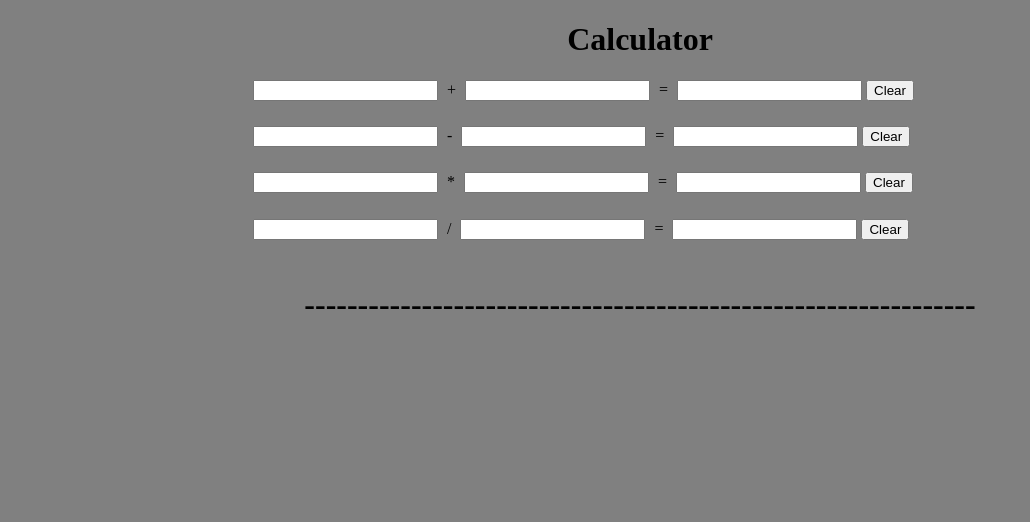
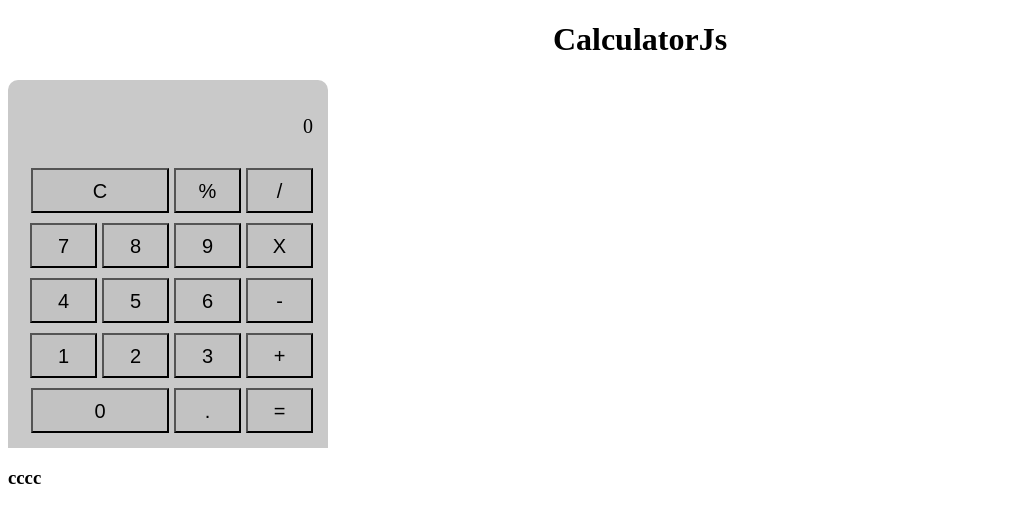
Before and after one commit to guiRepo/CalculatorJS, a plain HTML site: page index.html in a window 1280 px wide. Shown: the whole page, without its empty margins (0-1030 px from the left). Drawn offline with Linux system fonts and the light colour scheme.

Commit message:
Codigo javascritp + restruturaçao da view da calculadora

```diff
--- a/index.html
+++ b/index.html
@@ -7,45 +7,38 @@
     <title>CalculatorJS</title>
 </head>
 <body>
-    <h1>Calculator</h1>
-<div id="form">
-    <div class="formuCalc">
-        <input type="text">
-        <label class="titleCalc"for="">+</label>
-        <input type="text">
-        <label class="titleCalc" for=""> = </label>
-        <input type="text" name="" id="">
-        <button>Clear</button>
-    </div>
-    <div class="formuCalc">
-        <input type="text">
-        <label class="titleCalc" for=""> - </label>
-        <input type="text">
-        <label class="titleCalc" for=""> = </label>
-        <input type="text" name="" id="">
-        <button>Clear</button>
-    </div>
-    <div class="formuCalc">
-        <input type="text">
-        <label class="titleCalc" for=""> * </label>
-        <input type="text">
-        <label class="titleCalc" for=""> = </label>
-        <input type="text" name="" id="">
-        <button>Clear</button>
-    </div>
-    <div class="formuCalc">
-        <input type="text">
-        <label class="titleCalc" for=""> / </label>
-        <input type="text">
-        <label class="titleCalc" for=""> = </label>
-        <input type="text" name="" id="">
-        <button>Clear</button>
-    </div>
+<h1>CalculatorJs</h1>
+  <div class="display">
+    <p id="output">0</p>
+    <div class="first-row">
+        <button id="r1-1" style="width: 138px;" onclick="forclear()">C</button>
+        <button id="r1-3" onclick="perc()" >%</button>
+        <button id="r1-4">/</button>
+     </div><div class="second-row">
+        <button id="r2-1" value="7" onclick="fordisplay('7')">7</button>
+        <button id="r2-2" value="8" onclick="fordisplay('8')">8</button>
+        <button id="r2-3" value="9" onclick="fordisplay('9')">9</button>
+        <button id="r2-4" value="X" onclick="fordisplay('*')">X</button>
+     </div><div class="third-row">
+        <button id="r3-1" value="4" onclick="fordisplay('4')">4</button>
+        <button id="r3-2" value="5" onclick="fordisplay('5')">5</button>
+        <button id="r3-3" value="6" onclick="fordisplay('6')">6</button>
+        <button id="r3-4" value="-" onclick="fordisplay('-')">-</button>
+     </div><div class="fourth-row">
+        <button id="r4-1" value="7" onclick="fordisplay('7')">1</button>
+        <button id="r4-2" value="7" onclick="fordisplay('7')">2</button>
+        <button id="r4-3" value="7" onclick="fordisplay('7')">3</button>
+        <button id="r4-4" value="+" onclick="fordisplay('+')">+</button>
+     </div><div class="fifth-row">
+    <button id="r5-1" style="width: 138px;">0</button>
+       <button id="r5-2" >.</button>
+       <button id="r5-3" value="=" onclick="solve()">=</button>
+     </div>
+
 </div>
-<div>
-    <h1>---------------------------------------------------------------</h1>
+<div class="memorie">
+    <h3>cccc</h3>
 </div>
-
-<script src="/script.js"></script>
+     <script src="/script.js"></script>
 </body>
 </html>
--- a/script.js
+++ b/script.js
@@ -0,0 +1,27 @@
+
+function forclear() {
+    document.getElementById("output").innerHTML = "0";
+}
+
+function removeZero(){
+    let value = document.getElementById("output").innerHTML
+    if(value == "0") {
+        value = " "
+        document.getElementById("output").innerHTML = value
+    }
+}
+function perc() {
+    var value = document.getElementById("output").innerHTML;
+    value = value / 100;
+    document.getElementById("output").innerHTML = value;
+}
+function fordisplay(value) {
+    removeZero()
+    document.getElementById("output").innerHTML += value;
+}
+function solve() {
+    removeZero()
+    var equation = document.getElementById("output").innerHTML;
+    var solved = eval(equation);
+    document.getElementById('output').innerHTML = solved;
+}
--- a/style.css
+++ b/style.css
@@ -1,15 +1,28 @@
+.display {
+    justify-content: center;
+    background-color: rgb(201, 201, 201);
+    padding: 15px;
+    width: 290px;
+    text-align: right;
+    font-size: 20px;
+    border-top-left-radius:10px;
+    border-top-right-radius:10px;
+}
+button {
+    padding: 10px;
+    width: 67px;
+    height: 45px;
+    margin-top: 10px;
+    background-color: rgb(194, 194, 194);
+    color: black;
+    font-size: 20px;
+}
+button:hover {
+ cursor: pointer;
+ background-color: rgb(182, 178, 178);
+}button:active {
+ background-color: rgb(136, 136, 136);
+}
 h1{
     text-align: center;
 }
-body{
-    background-color: grey;
-}
-.formuCalc{
-    padding-left: 245px;
-    padding-bottom: 2%;
-}
-
-.titleCalc{
-    margin-left: 5px;
-    margin-right: 5px;
-}
```
